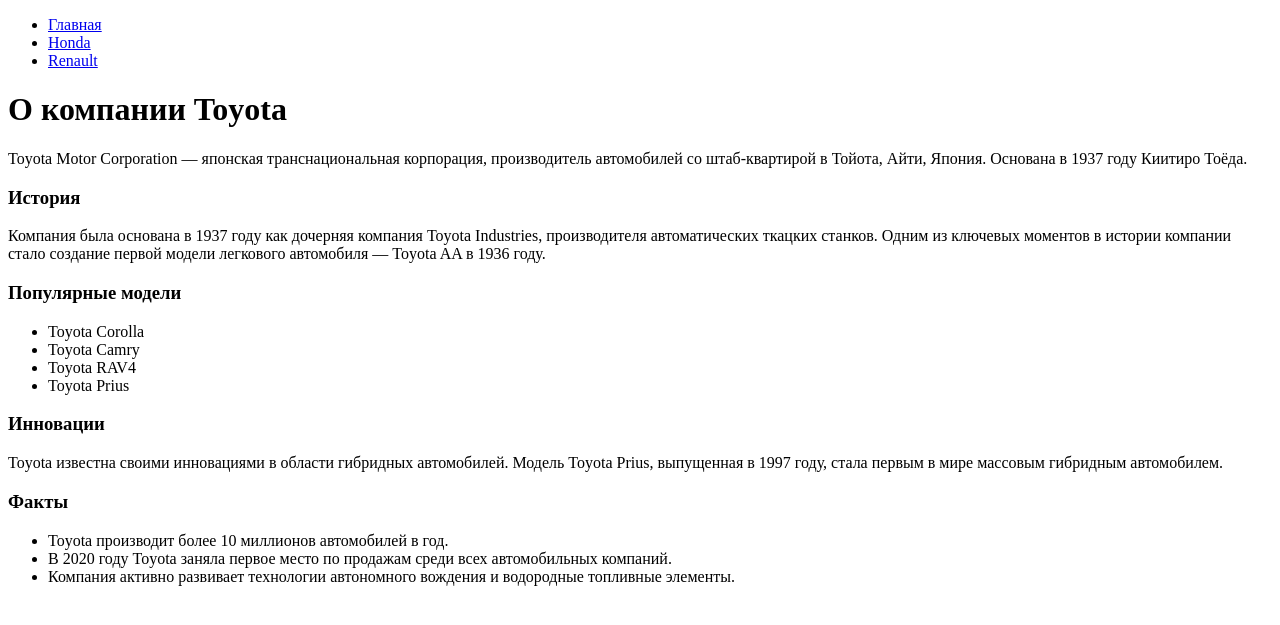
After one commit to katyadess/task3, a Django app: page /toyota/ in a window 1280 px wide. The commit adds this page. Shown: the top 625 px of the page. Run offline with Django 5.2, Linux system fonts and the light colour scheme.

Commit message:
added toyota page and views for the rest of the cars, updated urls

```diff
--- a/carsapp/car_app/urls.py
+++ b/carsapp/car_app/urls.py
@@ -3,5 +3,8 @@
 
 
 urlpatterns = [
-    path('', views.main, name='main')
+    path('', views.main, name='main'),
+    path('toyota/', views.toyota, name='toyota'),
+    path('honda/', views.honda, name='honda'),
+    path('renault/', views.renault, name='renault')
 ]
--- a/carsapp/car_app/views.py
+++ b/carsapp/car_app/views.py
@@ -5,3 +5,26 @@
 
 def main(request):
     return render(request, 'car_app/main.html')
+
+
+def toyota(request):
+    context = {
+        'company': 'Toyota',
+        'description': 'Toyota Motor Corporation — японская транснациональная корпорация, производитель автомобилей со штаб-квартирой в Тойота, Айти, Япония. Основана в 1937 году Киитиро Тоёда.',
+        'history': 'Компания была основана в 1937 году как дочерняя компания Toyota Industries, производителя автоматических ткацких станков. Одним из ключевых моментов в истории компании стало создание первой модели легкового автомобиля — Toyota AA в 1936 году.',
+        'models': ['Toyota Corolla', 'Toyota Camry', 'Toyota RAV4', 'Toyota Prius'],
+        'innovations': 'Toyota известна своими инновациями в области гибридных автомобилей. Модель Toyota Prius, выпущенная в 1997 году, стала первым в мире массовым гибридным автомобилем.',
+        'facts': [
+            'Toyota производит более 10 миллионов автомобилей в год.',
+            'В 2020 году Toyota заняла первое место по продажам среди всех автомобильных компаний.',
+            'Компания активно развивает технологии автономного вождения и водородные топливные элементы.'
+        ]
+    }
+
+    return render(request, 'car_app/toyota.html', context)
+
+def honda(request):
+    pass
+
+def renault(request):
+    pass
--- a/carsapp/templates/car_app/main.html
+++ b/carsapp/templates/car_app/main.html
@@ -9,9 +9,9 @@
     <h1>Добро пожаловать на сайт автомобилей!</h1>
     <nav>
         <ul>
-            {% comment %} <li>Посмотреть информацию о машине <a href="{% url 'toyota' %}">Тойота</a></li>
-            <li>Посмотреть информацию о машине <a href="{% url 'honda' %}">Хонда</a></li>
-            <li>Посмотреть информацию о машине <a href="{% url 'renault' %}">Рено</a></li> {% endcomment %}
+            <li>Посмотреть информацию о <a href="{% url 'toyota' %}">Toyota</a></li>
+            <li>Посмотреть информацию о <a href="{% url 'honda' %}">Honda</a></li>
+            <li>Посмотреть информацию о <a href="{% url 'renault' %}">Renault</a></li>
         </ul>
     </nav>
 </body>
--- /dev/null
+++ b/carsapp/templates/car_app/toyota.html
@@ -0,0 +1,39 @@
+<!DOCTYPE html>
+<html lang="en">
+<head>
+    <meta charset="UTF-8">
+    <meta name="viewport" content="width=device-width, initial-scale=1.0">
+    <title>Тойота</title>
+</head>
+<body>
+    <nav>
+        <ul>
+            <li><a href="{% url 'main' %}">Главная</a></li>
+            <li><a href="{% url "honda" %}">Honda</a></li>
+            <li><a href="{% url "renault" %}">Renault</a></li>
+        </ul>
+    </nav>
+    <h1>О компании {{ company }}</h1>
+    <p>{{ description }}</p>
+
+    <h3>История</h3>
+    <p>{{ history }}</p>
+
+    <h3>Популярные модели</h3>
+    <ul>
+        {% for model in models %}
+        <li>{{ model }}</li>
+        {% endfor %}
+    </ul>
+
+    <h3>Инновации</h3>
+    <p>{{ innovations }}</p>
+
+    <h3>Факты</h3>
+    <ul>
+        {% for fact in facts %}
+        <li>{{ fact }}</li>
+        {% endfor %}
+    </ul>
+</body>
+</html>
```
